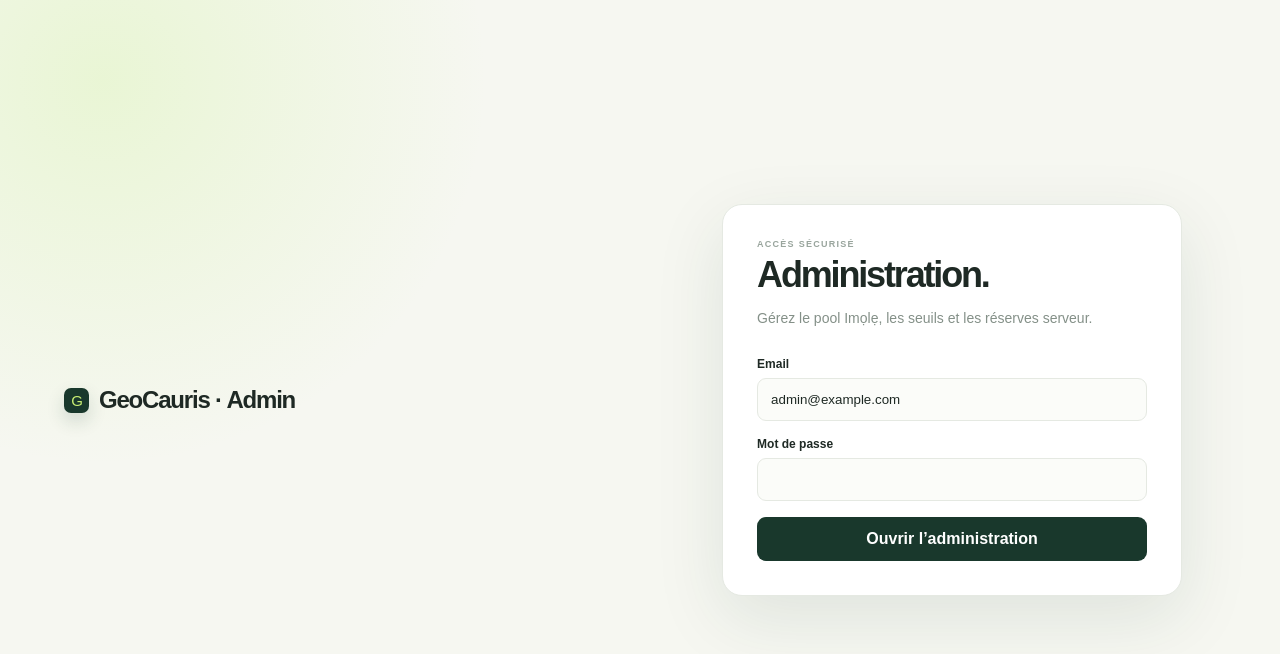
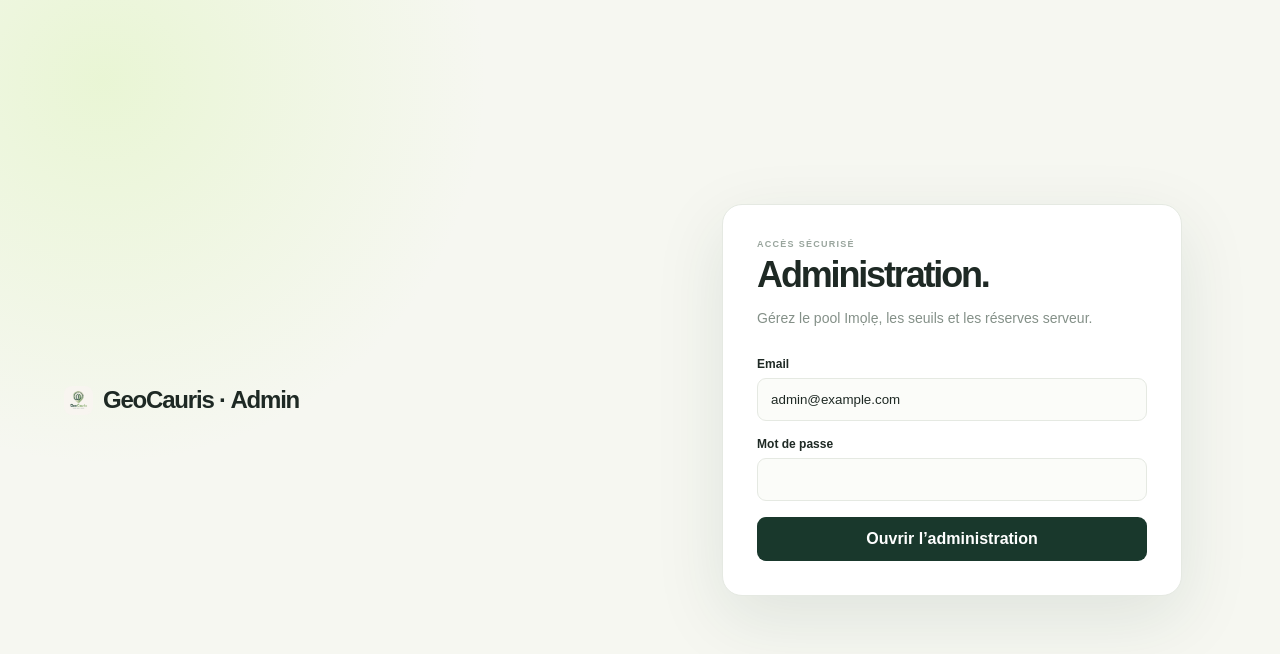
Before and after one commit to mouats2/geocauris, a Next.js app: page /admin in a window 1280 px wide. Shown: the top 654 px of the page. Built offline with nearby package versions, Linux system fonts and the light colour scheme; no server answers.

Commit message:
use platform logo in client and admin UI

```diff
--- a/app/admin/page.tsx
+++ b/app/admin/page.tsx
@@ -68,7 +68,7 @@ function AdminLogin() {
   return (
     <main className="auth-shell">
       <div className="auth-brand">
-        <span className="wordmark-mark">G</span>
+        <img className="brand-logo-image" src="/logo-geocauris.jpeg" alt="GeoCauris" />
         <strong>GeoCauris · Admin</strong>
       </div>
       <section className="auth-card">
@@ -196,7 +196,7 @@ function AdminWorkspace({ user }: { user: User }) {
     <main className="app-shell">
       <header className="topbar">
         <a className="wordmark" href="/admin">
-          <span className="wordmark-mark">G</span>
+          <img className="brand-logo-image" src="/logo-geocauris.jpeg" alt="GeoCauris" />
           <span>GeoCauris · Admin</span>
         </a>
         <div className="profile">
--- a/app/dashboard.css
+++ b/app/dashboard.css
@@ -301,6 +301,14 @@
 .app-main .dashboard-lower {
   grid-template-columns: 1.35fr 0.65fr;
 }
+.sidebar-logo-image {
+  width: 25px;
+  height: 25px;
+  display: block;
+  flex: 0 0 25px;
+  object-fit: contain;
+  border-radius: 7px;
+}
 .admin-layout { display:grid; grid-template-columns:220px minmax(0,1fr); gap:20px; align-items:start; width:100%; }
 .admin-nav { position:sticky; top:95px; display:grid; gap:7px; padding:18px; background:#fff; border:1px solid var(--line); border-radius:16px; }
 .admin-nav button { display:flex; align-items:center; gap:9px; min-height:42px; padding:0 11px; border-radius:8px; background:transparent; color:#718078; text-align:left; font-size:12px; font-weight:700; }
--- a/app/globals.css
+++ b/app/globals.css
@@ -345,6 +345,14 @@ input:focus-visible,
   border-radius: 9px;
   font-size: 20px;
   box-shadow: 0 8px 18px rgba(23, 61, 51, 0.16);
+}
+.brand-logo-image {
+  width: 29px;
+  height: 29px;
+  display: block;
+  flex: 0 0 29px;
+  object-fit: contain;
+  border-radius: 8px;
 }
 .wordmark-dot {
   color: var(--orange);
--- a/app/page.tsx
+++ b/app/page.tsx
@@ -159,7 +159,7 @@ function AuthScreen() {
     <main className="auth-shell">
       <aside className="auth-aside">
         <div className="auth-brand">
-          <span className="wordmark-mark">G</span>
+          <img className="brand-logo-image" src="/logo-geocauris.jpeg" alt="GeoCauris" />
           <strong>
             GeoCauris<span className="wordmark-dot">.</span>
           </strong>
@@ -570,9 +570,7 @@ function Sidebar({
   return (
     <aside className="sidebar">
       <a className="sidebar-brand" href="#top">
-        <span className="sidebar-logo">
-          <span /> <span /> <span />
-        </span>
+          <img className="sidebar-logo-image" src="/logo-geocauris.jpeg" alt="" />
         <strong>GeoCauris</strong>
       </a>
       <button className="account-card" type="button">
```
Also changed, not shown: public/logo-geocauris.jpeg (added).
